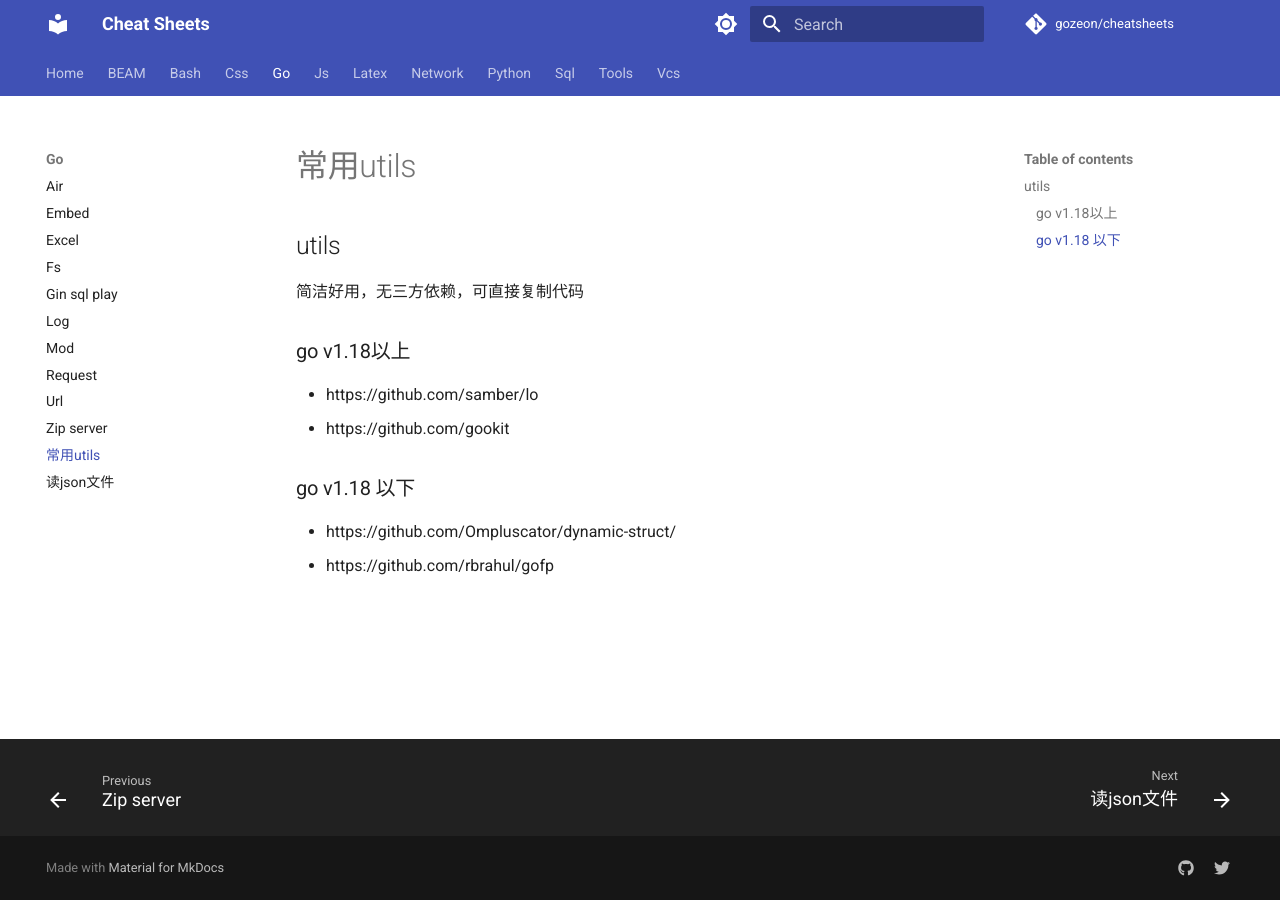
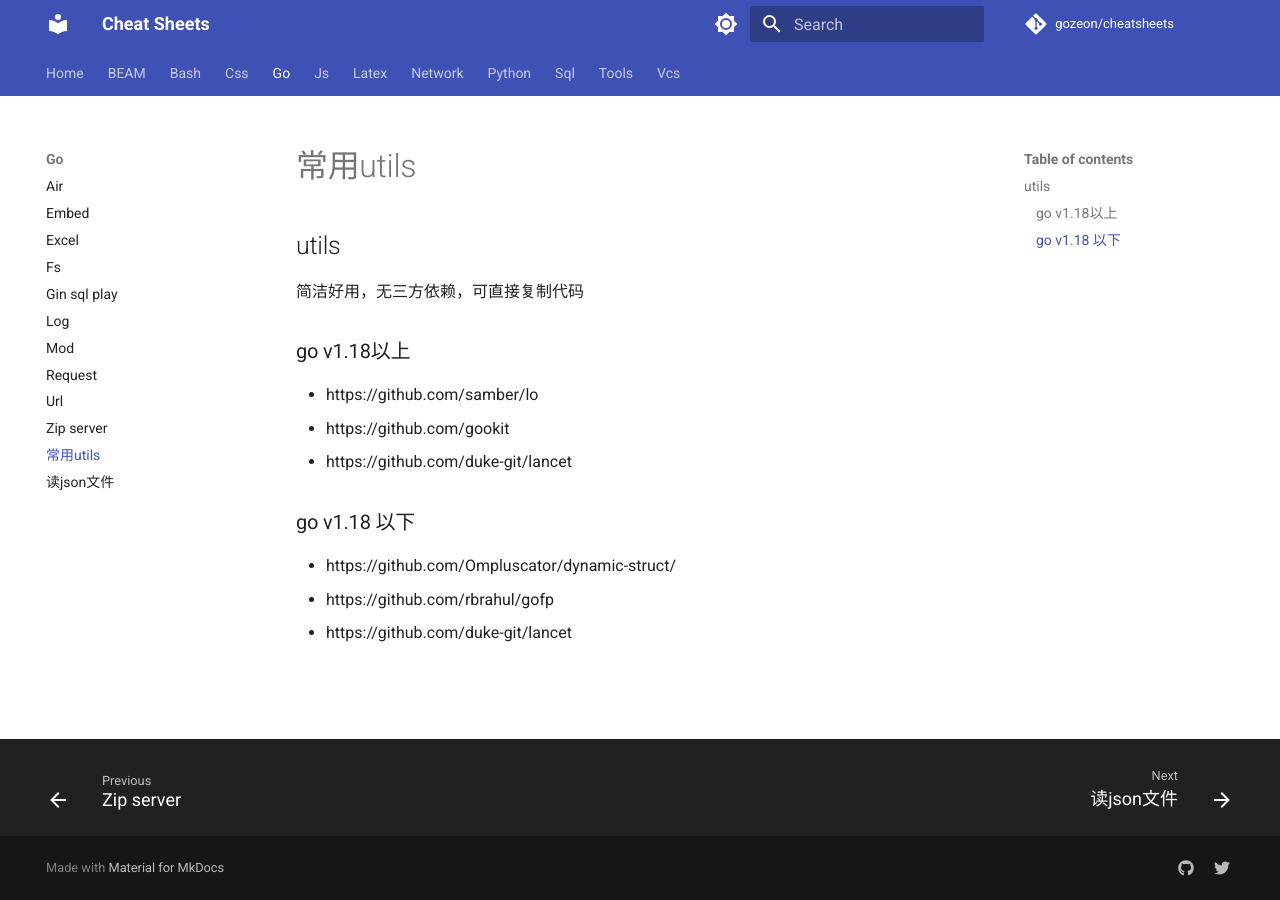
Before and after one commit to gozeon/cheatsheets, an MkDocs documentation site: the page built from docs/go/常用utils.md, in a window 1280 px wide. Built offline with MkDocs 1.6.1 and Material for MkDocs 9.7.7, drawn with Linux system fonts in a browser that asks for light colours; comment, search, counter and statistics services are not loaded; some of the changed lines change nothing that is shown.

Commit message:
Update 常用utils.md

```diff
--- a/docs/go/常用utils.md
+++ b/docs/go/常用utils.md
@@ -6,8 +6,10 @@
 
 - https://github.com/samber/lo
 - https://github.com/gookit
+- https://github.com/duke-git/lancet
 
 ### go v1.18 以下
 
 - https://github.com/Ompluscator/dynamic-struct/
 - https://github.com/rbrahul/gofp
+- https://github.com/duke-git/lancet
```
